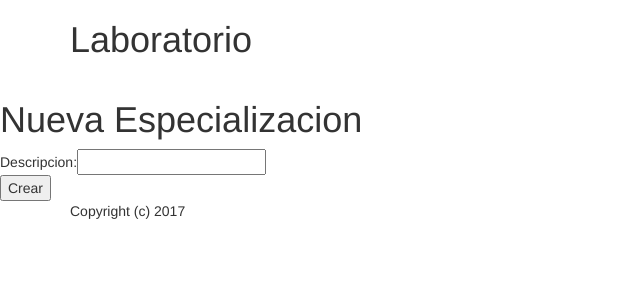
After one commit to caritodoer/blacksheep, a Django app: page /especializacion/alta/ in a window 1280 px wide. The commit adds this page. Shown: the top 300 px of the page, without its empty margins (0-640 px from the left). Run offline with Django 3.2, Linux system fonts and the light colour scheme; some libraries are stand-ins or nearby versions.

Commit message:
1-marzo-17

```diff
--- /dev/null
+++ b/bsadmin/forms.py
@@ -0,0 +1,10 @@
+from django import forms
+from .models import *
+
+
+class EspecializacionForm(forms.ModelForm):
+	class Meta:
+		model = Especializacion
+		fields = [
+			"descripcion",
+		]
--- a/bsadmin/models.py
+++ b/bsadmin/models.py
@@ -7,6 +7,9 @@ class Especializacion(models.Model):
 
 	def __str__(self):
 		return ('%s')%(self.descripcion)
+
+	def get_absolute_url(self):
+		return reverse("bsadmin:v_especializacion", kwargs={"id":self.id})
 
 class Categoria(models.Model):
 	descripcion = models.CharField("Categoria", max_length=30)
--- a/bsadmin/urls.py
+++ b/bsadmin/urls.py
@@ -2,21 +2,35 @@ from django.conf.urls import url
 from django.contrib import admin
 from bsadmin import views
 
+# l: listado
+# a: alta
+# v: ver
+# u: update
+# d: delete
 
 urlpatterns = [
-	## urls de listados
-    url(r'^lista_veterinario/$', views.l_veterinario),
-    url(r'^lista_categoria/$', views.l_categoria),
-    url(r'^lista_explotacion/$', views.l_explotacion),
-    url(r'^lista_especie/$', views.l_especie),
-    url(r'^lista_muestra/$', views.l_muestra),
-    url(r'^lista_establecimiento/$', views.l_establecimiento),
+	# Veterinario
+    url(r'^veterinario/$', views.l_veterinario),
 
-    ## urls de altas
+    # Categoria
+    url(r'^categoria/$', views.l_categoria),
 
+    # Explotacion
+    url(r'^explotacion/$', views.l_explotacion),
 
-    ## urls de modificacion
+    # Especie
+    url(r'^especie/$', views.l_especie),
 
+    # Muestra
+    url(r'^muestra/$', views.l_muestra),
 
-    ## urls de eliminacion
+    # Especializacion
+    url(r'^especializacion/$', views.l_especializacion, name="l_especializacion"),
+    url(r'^especializacion/alta/$', views.a_especializacion),
+    url(r'^especializacion/(?P<id>\d+)/$', views.v_especializacion, name="v_especializacion"),
+    url(r'^especializacion/update/(?P<id>\d+)/$', views.u_especializacion),
+    url(r'^especializacion/delete/(?P<id>\d+)/$', views.d_especializacion),
+
+    # Establecimiento
+    url(r'^establecimiento/$', views.l_establecimiento),
 ]
--- a/bsadmin/views.py
+++ b/bsadmin/views.py
@@ -1,8 +1,9 @@
-from django.shortcuts import render
+from django.shortcuts import render, get_object_or_404, redirect
 from django.http import HttpResponseRedirect, HttpResponse
 from .models import *
+from .forms import *
 
-# Create your views here.
+# Veterinario
 
 def l_veterinario(request):
 	queryset = Veterinario.objects.all()
@@ -12,6 +13,8 @@ def l_veterinario(request):
 	}
 	return render(request, "lista_vet.html", context)
 
+# Categoria
+
 def l_categoria(request):
 	queryset = Categoria.objects.all()
 	context = {
@@ -19,6 +22,8 @@ def l_categoria(request):
 		"title": "Listado de Categorias de Establecimientos"
 	}
 	return render(request, "lista_aux.html", context)
+
+#Explotacion
 
 def l_explotacion(request):
 	queryset = Explotacion.objects.all()
@@ -28,6 +33,8 @@ def l_explotacion(request):
 	}
 	return render(request, "lista_aux.html", context)
 
+# Especie
+
 def l_especie(request):
 	queryset = Especie.objects.all()
 	context = {
@@ -36,6 +43,7 @@ def l_especie(request):
 	}
 	return render(request, "lista_aux.html", context)
 
+# Muestra
 
 def l_muestra(request):
 	queryset = Muestra.objects.all()
@@ -45,6 +53,8 @@ def l_muestra(request):
 	}
 	return render(request, "lista_aux.html", context)
 
+# Establecimiento
+
 def l_establecimiento(request):
 	queryset = Establecimiento.objects.all()
 	context = {
@@ -52,3 +62,52 @@ def l_establecimiento(request):
 		"title": "Listado de Establecimientos"
 	}
 	return render(request, "lista_establecimiento.html", context)
+
+# Especializacion
+
+def l_especializacion(request):
+	queryset = Especializacion.objects.all()
+	context = {
+		"object_list" : queryset,
+		"title" : "Listado de Especializaciones",
+	}
+	return render(request, "lista_aux.html", context)
+
+def a_especializacion(request):
+	form = EspecializacionForm(request.POST or None)
+	if form.is_valid():
+		instance = form.save(commit=False)
+		instance.save()
+		return HttpResponseRedirect(instance.get_absolute_url())
+	context = {
+		"title" : "Nueva Especializacion",
+		"form" : form,
+	}
+	return render(request, "alta_aux.html", context)
+
+def v_especializacion(request, id=None):
+	instance = get_object_or_404(Especializacion, id=id)
+	context = {
+		"instance" : instance,
+		"title": "Detalle de Especializacion",
+	}
+	return render(request, "detalle.html", context)
+
+def u_especializacion(request, id=None):
+	instance = get_object_or_404(Especializacion,id=id)
+	form = EspecializacionForm(request.POST or None, instance=instance)
+	if form.is_valid():
+		instance = form.save(commit=False)
+		instance.save()
+		return HttpResponseRedirect(instance.get_absolute_url())
+	context = {
+		"title" : "Modificar Especializacion",
+		"instance" : instance,
+		"form" : form,
+	}
+	return render(request, "alta_aux.html", context)
+
+def d_especializacion(request, id=None):
+	instance = get_object_or_404(Especializacion, id=id)
+	instance.delete()
+	return redirect("bsadmin:d_especializacion")
--- /dev/null
+++ b/templates/alta_aux.html
@@ -0,0 +1,21 @@
+{% extends 'base.html' %}
+{% block content %}
+
+
+<h1> {{ title }} </h1>
+
+<form method="POST" action="">{% csrf_token %}
+	<table>
+		<tr>
+			<td>Descripcion:</td>
+			<td>{{ form.descripcion }}</td>
+		</tr>
+		<tr>
+			<td>
+				<input type="submit" value="Crear">
+			</td>
+		</tr>
+	</table>
+</form>
+
+{% endblock %}
```
Also changed, not shown: templates/detalle.html (added, +10 -0 lines), templates/lista_aux.html (+14 -0 lines).
